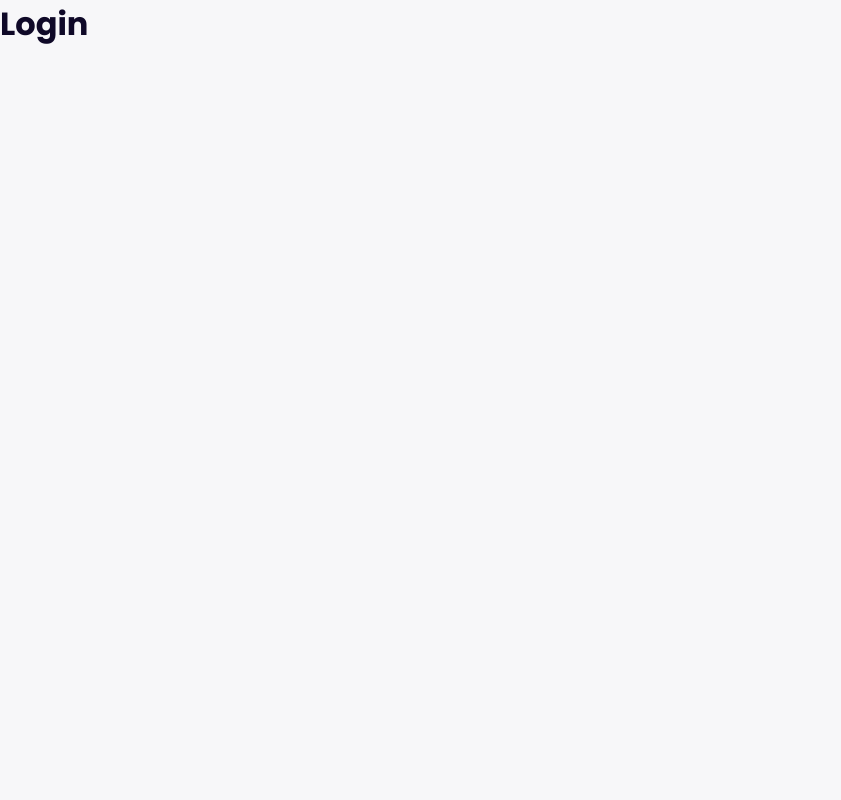
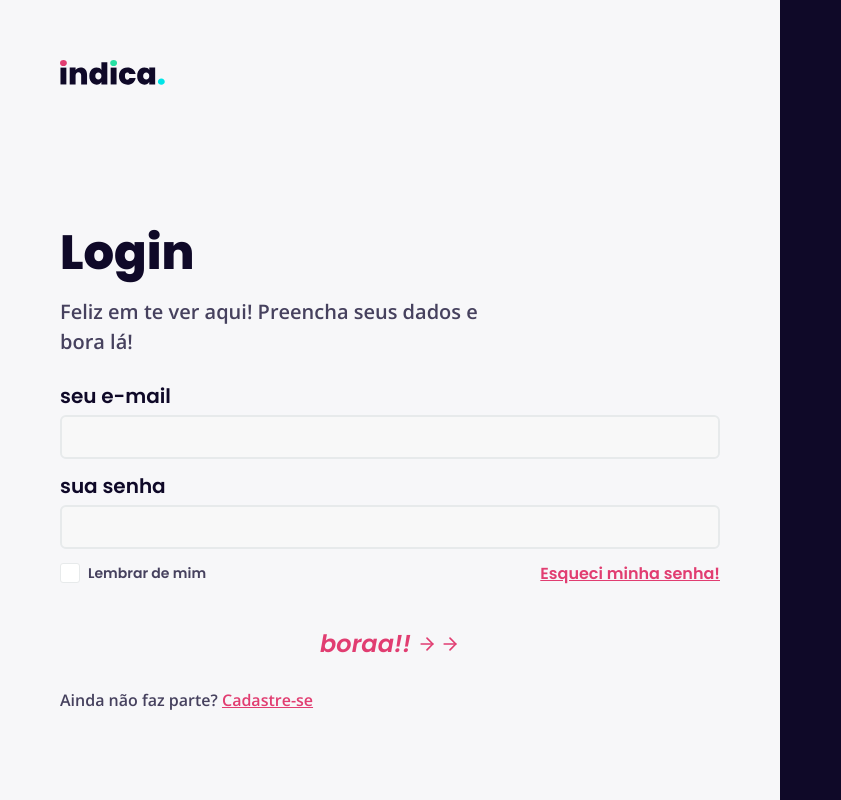
Before and after one commit to MathPSantos/final-project, a Next.js app: page /login in a window 1280 px wide. Shown: the whole page, without its empty margins (0-841 px from the left). Built offline with nearby package versions, Linux system fonts and the light colour scheme.

Commit message:
feat: add Login

```diff
--- a/src/pages/index.tsx
+++ b/src/pages/index.tsx
@@ -4,13 +4,13 @@ import { FiArrowRight } from "react-icons/fi";
 import { Navbar } from "../components/Navbar";
 import { Footer } from "../components/Footer";
 
-import styles from "./home.module.scss";
+import styles from "../styles/pages/home.module.scss";
 
 export default function Home() {
   return (
     <div>
       <Head>
-        <title>Final project</title>
+        <title>indica.</title>
       </Head>
 
       <Navbar />
--- a/src/pages/login.tsx
+++ b/src/pages/login.tsx
@@ -1,5 +1,67 @@
+import Head from "next/head";
+import Link from "next/link";
+import { FiCheck, FiArrowRight } from "react-icons/fi";
+
+import styles from "../styles/pages/login.module.scss";
+
 function Login() {
-  return <h1>Login</h1>
+  return (
+    <>
+      <Head>
+        <title>Login | indica.</title>
+      </Head>
+
+      <main className={styles.login}>
+        <div className={styles.loginContent}>
+          <img src="/assets/logo.svg" alt="indica." />
+
+          <h1>Login</h1>
+          <p>Feliz em te ver aqui! Preencha seus dados e bora lá!</p>
+
+          <form>
+            <div className={styles.formControl}>
+              <label htmlFor="email">seu e-mail</label>
+              <input required type="email" name="email" id="email" />
+            </div>
+
+            <div className={styles.formControl}>
+              <label htmlFor="password">sua senha</label>
+              <input required type="password" name="password" id="password" />
+            </div>
+
+            <div className={styles.footer}>
+              <label className={styles.checkbox}>
+                Lembrar de mim
+                <input type="checkbox" name="checkbox" id="checkbox" />
+                <span className={styles.checkmark}>
+                  <FiCheck />
+                </span>
+              </label>
+
+              <a href="#">Esqueci minha senha!</a>
+            </div>
+
+            <button className={styles.button}>
+              boraa!!
+              <div className={styles.icons}>
+                <FiArrowRight />
+                <FiArrowRight />
+              </div>
+            </button>
+          </form>
+
+          <p className={styles.signUp}>
+            Ainda não faz parte?{" "}
+            <Link href="/signUp">
+              <a>Cadastre-se</a>
+            </Link>
+          </p>
+        </div>
+
+        <div className={styles.loginBox}></div>
+      </main>
+    </>
+  );
 }
 
-export default Login
+export default Login;
--- /dev/null
+++ b/src/styles/pages/login.module.scss
@@ -0,0 +1,238 @@
+.login {
+  width: 100%;
+  min-height: 100vh;
+
+  display: grid;
+  grid-template-columns: 780px 1fr;
+}
+
+.loginContent {
+  display: flex;
+  flex-direction: column;
+  align-items: flex-start;
+
+  padding: 3.75rem;
+
+  h1 {
+    font-weight: 800;
+    font-size: 3rem;
+
+    margin-top: 20%;
+  }
+
+  p {
+    max-width: 420px;
+
+    margin-top: 0.5rem;
+
+    font: 600 1.25rem 'Open Sans', sans-serif;
+    line-height: 1.875rem;
+    color: var(--purple-200);
+  }
+
+  form {
+    width: 100%;
+    margin-top: 1.5rem;
+
+    .formControl {
+      width: 100%;
+
+      display: flex;
+      flex-direction: column;
+      align-items: flex-start;
+
+      & + div {
+        margin-top: 0.75rem;
+      }
+
+      label {
+        font-size: 1.25rem;
+      }
+
+      input {
+        outline: 0;
+
+        width: 100%;
+        height: 44px;
+
+        margin-top: 0.25rem;
+        padding: 0.625rem 0.875rem;
+
+        display: block;
+        background: #F8F8F8;
+        border: 2px solid #E7EAEB;
+        border-radius: 6px;
+
+        color: var(--purple-900);
+
+        transition: all 0.2s;
+
+        &:focus {
+          border-color: var(--purple-900);
+          box-shadow: 0px 0px 0px 2px rgba(19, 19, 49, 0.2);;
+        }
+      }
+    }
+
+    .footer {
+      margin-top: 1.25rem;
+
+      display: flex;
+      align-items: center;
+      justify-content: space-between;
+
+      .checkbox {
+        position: relative;
+        display: block;
+        padding-left: 28px;
+
+        font-size: 0.875rem;
+        color: var(--purple-200);
+
+        cursor: pointer;
+        -webkit-user-select: none;
+        -moz-user-select: none;
+        -ms-user-select: none;
+        user-select: none;
+
+        > input {
+          position: absolute;
+          opacity: 0;
+          cursor: pointer;
+          height: 0;
+          width: 0;
+
+          &:checked ~ .checkmark {
+            background: var(--pink-500);
+            border: none;
+            box-shadow: 0px 0px 0px 2px rgba(225, 61, 113, 0.2);
+          }
+        }
+
+        .checkmark {
+          position: absolute;
+          top: 0;
+          left: 0;
+
+          height: 20px;
+          width: 20px;
+
+          display: flex;
+          align-items: center;
+          justify-content: center;
+
+          background-color: #FFFFFF;
+          border: 1px solid #E7EAEB;
+          border-radius: 3px;
+
+          transition: all 0.2s;
+
+          svg {
+            width: 14px;
+            height: 14px;
+
+            color: #FFF;
+          }
+        }
+      }
+
+      a {
+        color: var(--pink-500);
+        text-decoration: underline;
+      }
+    }
+
+    button {
+      margin-top: 1.5rem;
+    }
+  }
+
+  .signUp {
+    font-size: 1rem;
+
+    a {
+      color: var(--pink-500);
+      text-decoration: underline;
+    }
+  }
+}
+
+.button {
+  position: relative;
+  width: 100%;
+
+  padding: 1rem 1.25rem;
+
+  border: none;
+  background: transparent;
+
+  font-size: 1.5rem;
+  font-style: italic;
+  color: var(--pink-500);
+
+  display: flex;
+  justify-content: center;
+  align-items: center;
+
+  transition: all 0.2s;
+  z-index: 2;
+
+  .icons {
+    margin-left: 6px;
+
+    display: flex;
+    align-items: center;
+
+    transition: all 0.2s ease-in-out;
+
+    svg {
+      width: 20px;
+      height: 20px;
+
+      color: var(--pink-500);
+
+      transition: all 0.25s ease-in-out;
+
+      & + svg {
+        margin-left: 3px;
+      }
+    }
+  }
+
+  &::before{
+    content: '';
+    position: absolute;
+    top: 0;
+    left: 0;
+    width: 0;
+    height: 100%;
+    background-color: var(--pink-500);
+    z-index: -1;
+
+    transition: all 0.2s ease-in-out;
+  }
+
+  &:hover {
+    color: var(--white);
+
+    .icons{
+      margin-left: 8px;
+
+      svg {
+        color: var(--white);
+
+        & + svg {
+          margin-left: 5px;
+        }
+      }
+    }
+  }
+
+  &:hover::before {
+    width: 100%;
+  }
+}
+
+.loginBox {
+  background: var(--purple-900);
+}
```
Also changed, not shown: src/styles/pages/home.module.scss (renamed from src/pages/home.module.scss).
